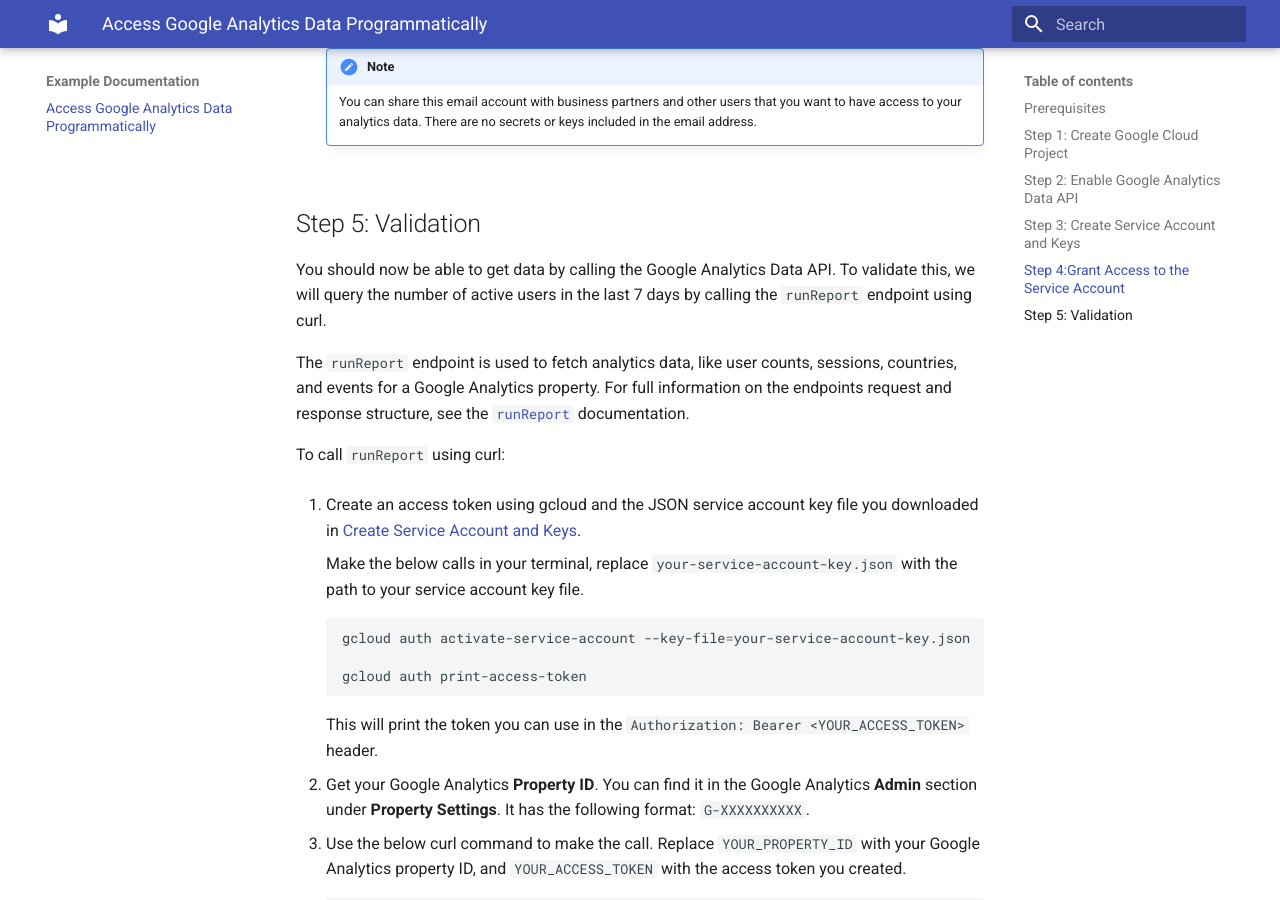
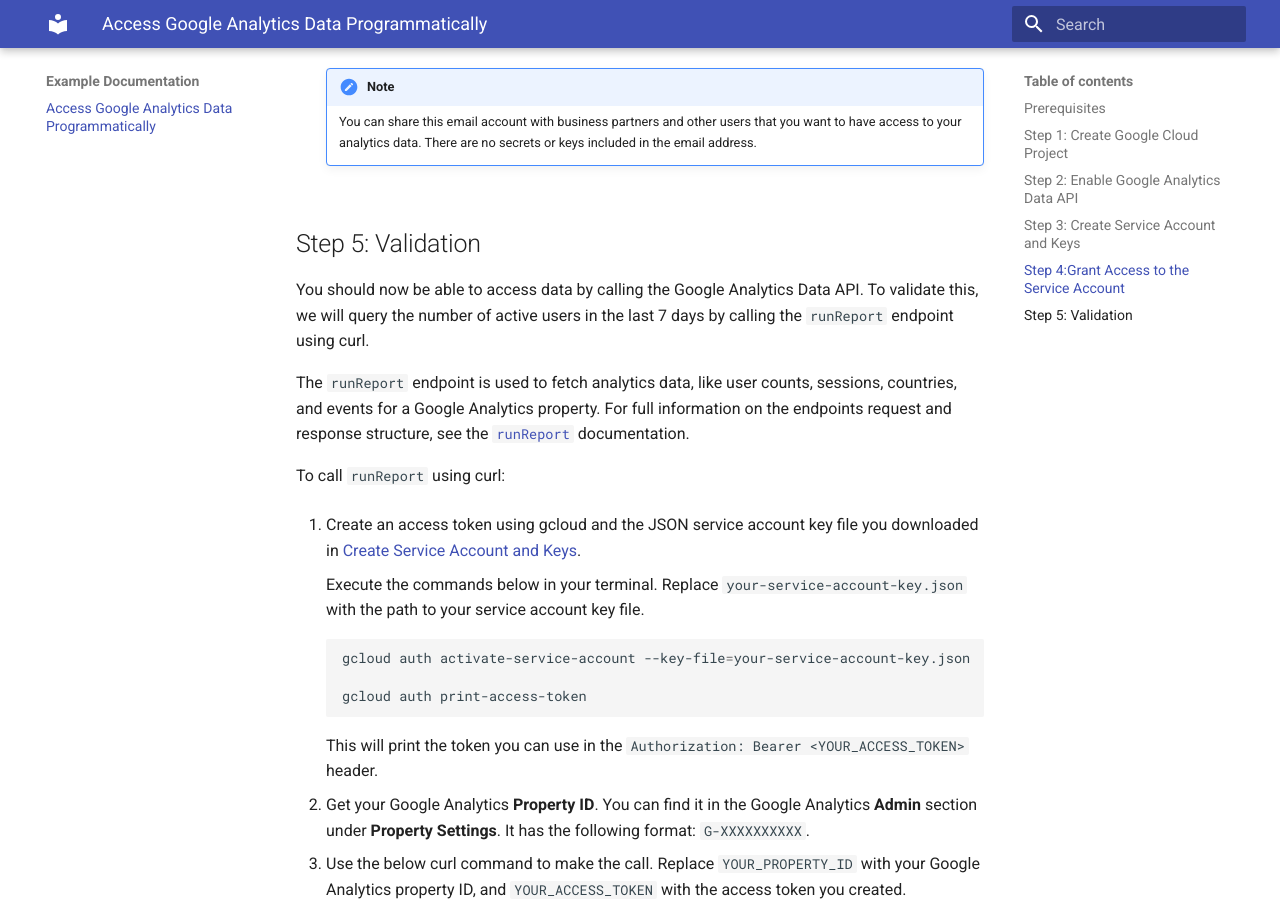
Before and after one commit to SannaBerg/docs-example, an MkDocs documentation site: the page built from docs/index.md, in a window 1280 px wide and 900 px high, scrolled down 5736 px. Built offline with MkDocs 1.6.1 and Material for MkDocs 9.7.7, drawn with Linux system fonts in a browser that asks for light colours; some of the changed text lies outside the part shown.

Commit message:
Editorial changes.

````diff
--- a/docs/index.md
+++ b/docs/index.md
@@ -123,7 +123,7 @@
 
 ## Step 5: Validation
 
-You should now be able to get data by calling the Google Analytics Data API. To validate this, we will query the number of active users in the last 7 days by calling the `runReport` endpoint using curl.
+You should now be able to access data by calling the Google Analytics Data API. To validate this, we will query the number of active users in the last 7 days by calling the `runReport` endpoint using curl.
 
 The `runReport` endpoint is used to fetch analytics data, like user counts, sessions, countries, and events for a Google Analytics property. For full information on the endpoints request and response structure, see the [`runReport`](https://developers.google.com/analytics/devguides/reporting/data/v1/rest/v1beta/properties/runReport) documentation.
 
@@ -131,7 +131,7 @@
 
 1. Create an access token using gcloud and the JSON service account key file you downloaded in [Create Service Account and Keys](#step-3-create-service-account-and-keys).
 
-    Make the below calls in your terminal, replace `your-service-account-key.json` with the path to your service account key file.
+    Execute the commands below in your terminal. Replace `your-service-account-key.json` with the path to your service account key file.
 
     ```bash
     gcloud auth activate-service-account --key-file=your-service-account-key.json
````
Also changed, not shown: other parts of docs/index.md (+1 -1 lines).
